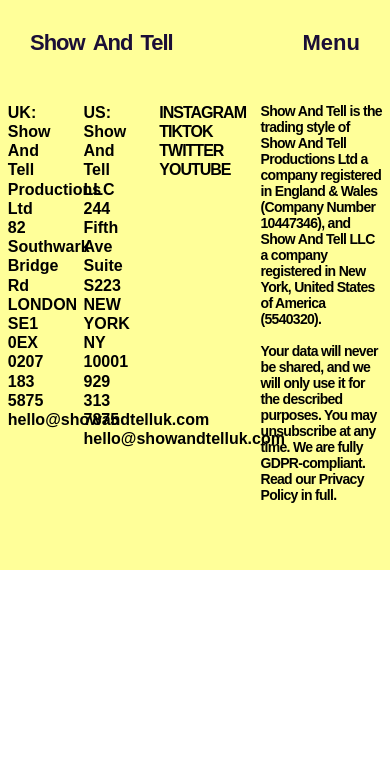
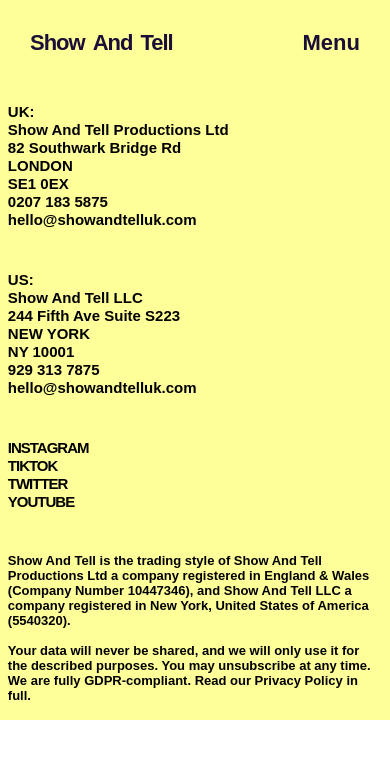
Before and after one commit to eduarf/show-and-tell, a React (Vite) app: page /about in a window 390 px wide. Shown: the top 758 px of the page. Built offline with nearby package versions, Linux system fonts and the light colour scheme; a web font is replaced by a local one.

Commit message:
Footer responsive

```diff
--- a/src/components/footer/Footer.jsx
+++ b/src/components/footer/Footer.jsx
@@ -7,6 +7,9 @@
   grid-template-columns: repeat(2, minmax(0, 1fr));
   padding: 2vh 2vw;
   background-color: var(--color-primary);
+  @media only screen and (max-width: 720px){
+    grid-template-columns: repeat(1, minmax(0, 1fr));
+  }
 `;
 
 const StyledLeftContainer = styled.div`
@@ -14,15 +17,28 @@
   display: grid;
   grid-template-columns: repeat(3, minmax(0, 1fr));
   gap: 4rem;
+  @media only screen and (max-width: 1200px){
+    grid-template-columns: repeat(2, minmax(0, 1fr));
+  }
+  @media only screen and (max-width: 900px){
+    grid-template-columns: repeat(1, minmax(0, 1fr));
+    gap: 0;
+  }
 `;
 const StyledRightContainer = styled.div`
   display: flex;
   justify-content: flex-end;
+  @media only screen and (max-width: 720px){
+    justify-content: flex-start;
+  }
 `;
 
 const StyledLeftPara = styled.p`
   font-weight: 700;
   line-height: 1.2;
+  @media only screen and (max-width: 720px){
+    font-size: 1.5rem;
+  }
 `;
 
 const StyledLink = styled.a`
@@ -42,6 +58,11 @@
   font-weight: 700;
   letter-spacing: -.7px;
   width: 65%;
+  @media only screen and (max-width: 720px){
+    width: 100%;
+    font-size: 1.3rem;
+    letter-spacing: 0;
+  }
 `;
 
 export default function Footer() {
@@ -65,7 +86,6 @@
         })}
         <StyledLinkContainer>
           {footerLinks[0].socials.map((element) => {
-            console.log(element);
             return (
               <StyledLeftPara key={nanoid()}>
                 <StyledLink $true={true}>{element}</StyledLink>
```
